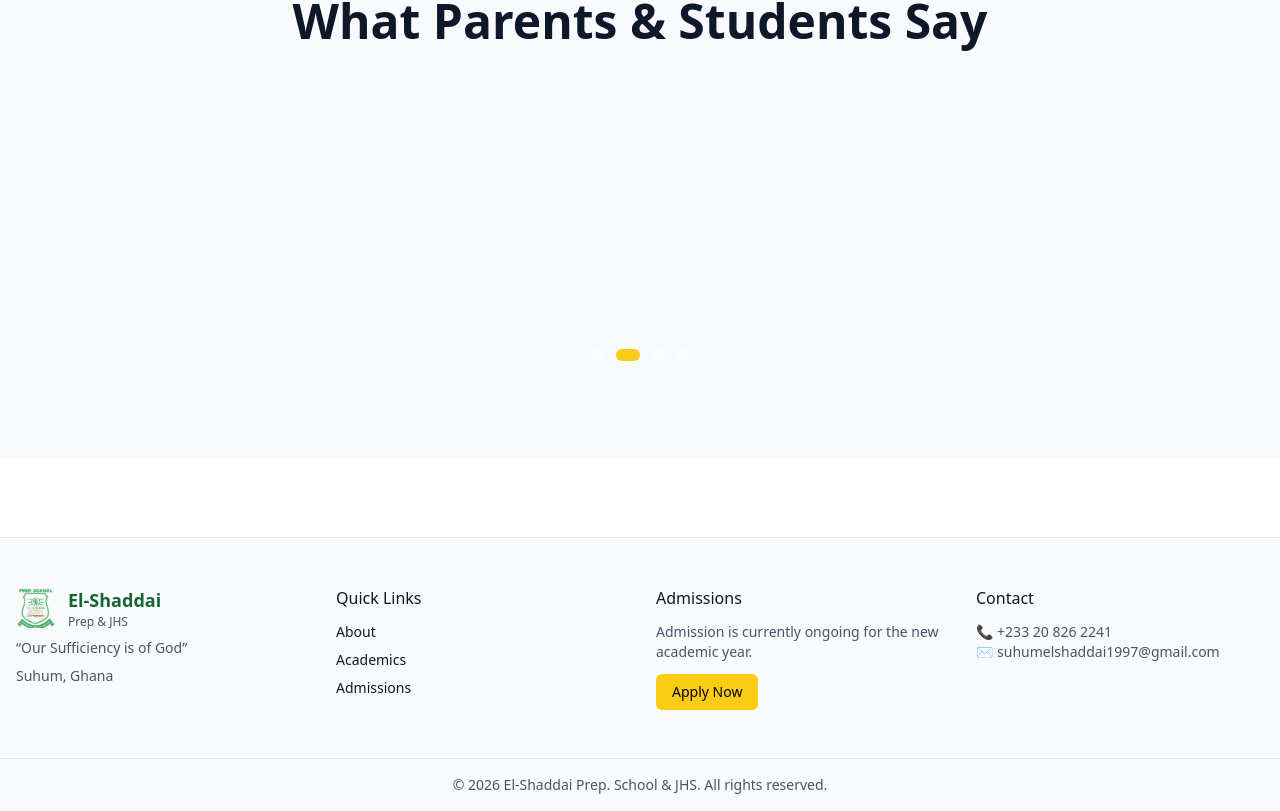
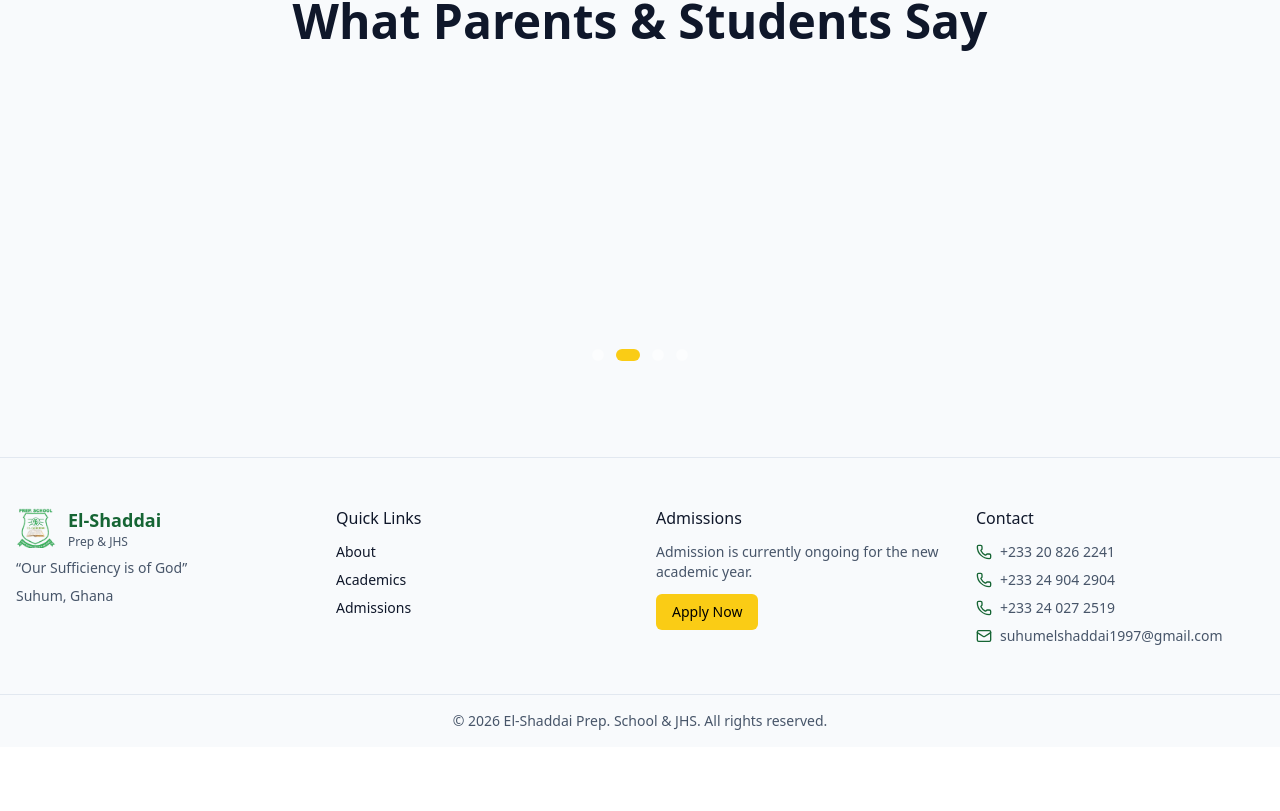
Before and after one commit to Alienware047/el-shaddai-prep-sch, a Next.js app: page / in a window 1280 px wide. Shown: the part 5423-6234 px from the top of the page. After the commit the page ends 6170 px from the top, so only its background shows below. Built offline with nearby package versions, Linux system fonts and the light colour scheme.

Commit message:
Full project update: About cards edit, core structure, components, and styles

```diff
--- a/components/layout/footer.tsx
+++ b/components/layout/footer.tsx
@@ -1,9 +1,10 @@
+import { Phone, Mail } from "lucide-react";
 import Link from "next/link";
 import Image from "next/image";
 
 export default function Footer() {
   return (
-    <footer className="bg-[var(--color-surface)] border-t border-[var(--color-border)] mt-20">
+    <footer className="bg-[var(--color-surface)] border-t border-[var(--color-border)]">
       <div className="max-w-7xl mx-auto px-4 py-12 grid gap-8 md:grid-cols-4">
         {/* School Info */}
         <div>
@@ -40,7 +41,6 @@ export default function Footer() {
             <li><Link href="/about" className="hover:text-[var(--color-primary)]">About</Link></li>
             <li><Link href="/academics" className="hover:text-[var(--color-primary)]">Academics</Link></li>
             <li><Link href="/admissions" className="hover:text-[var(--color-primary)]">Admissions</Link></li>
-            {/* <li><Link href="/news" className="hover:text-[var(--color-primary)]">News</Link></li> */}
           </ul>
         </div>
 
@@ -58,16 +58,38 @@ export default function Footer() {
           </Link>
         </div>
 
-        {/* Contact */}
-        <div>
-          <h4 className="font-medium mb-3">Contact</h4>
-          <p className="text-sm text-[var(--color-text-muted)]">
-            📞 +233 20 826 2241
-          </p>
-          <p className="text-sm text-[var(--color-text-muted)]">
-            ✉️ suhumelshaddai1997@gmail.com
-          </p>
-        </div>
+        {/* Contact with Icons */}
+
+      <div>
+        <h4 className="font-medium mb-3">Contact</h4>
+        <ul className="space-y-2 text-sm text-[var(--color-text-muted)]">
+          <li className="flex items-center gap-2">
+            <Phone className="w-4 h-4 text-[var(--color-primary)]" />
+            <Link href="tel:+233208262241" className="hover:text-[var(--color-primary)]">
+              +233 20 826 2241
+            </Link>
+          </li>
+          <li className="flex items-center gap-2">
+            <Phone className="w-4 h-4 text-[var(--color-primary)]" />
+            <Link href="tel:+233249042904" className="hover:text-[var(--color-primary)]">
+              +233 24 904 2904
+            </Link>
+          </li>
+          <li className="flex items-center gap-2">
+            <Phone className="w-4 h-4 text-[var(--color-primary)]" />
+            <Link href="tel:+233240272519" className="hover:text-[var(--color-primary)]">
+              +233 24 027 2519
+            </Link>
+          </li>
+          <li className="flex items-center gap-2">
+            <Mail className="w-4 h-4 text-[var(--color-primary)]" />
+            <Link href="mailto:suhumelshaddai1997@gmail.com" className="hover:text-[var(--color-primary)]">
+              suhumelshaddai1997@gmail.com
+            </Link>
+          </li>
+        </ul>
+      </div>
+
       </div>
 
       {/* Bottom Bar */}
```
